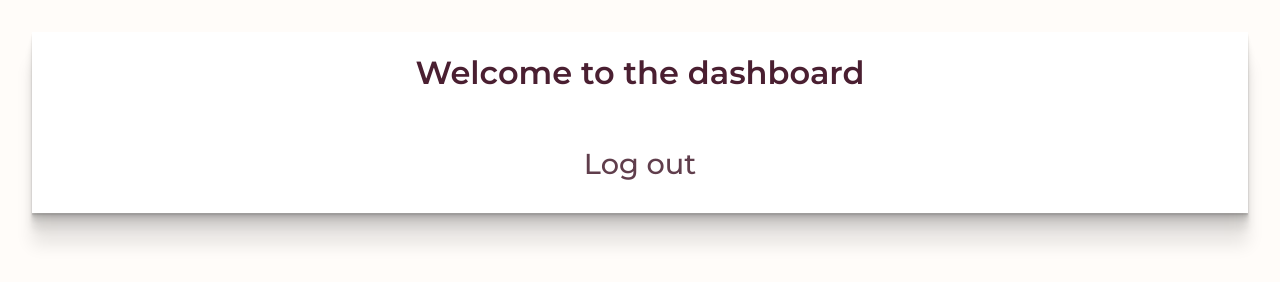
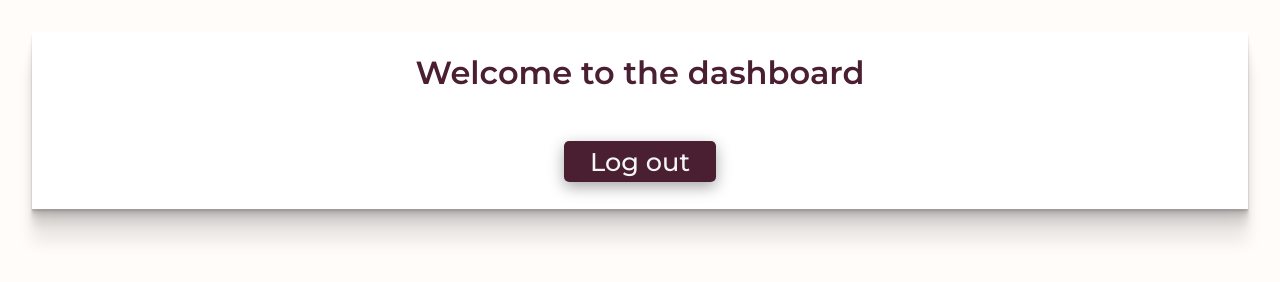
Before and after one commit to GCintia/Login-page, a plain HTML site: page dashboard.html in a window 1280 px wide. Drawn offline with Linux system fonts and the light colour scheme.

Commit message:
Update index.css

```diff
--- a/index.css
+++ b/index.css
@@ -85,3 +85,15 @@ body{
   /*.display-left{
 
   }*/
+  .logout{
+    padding: .2em 1em;
+    background-color: #4a1f31 ;
+    font-size: .8em;
+    color: whitesmoke;
+    border-radius: .2em;
+    box-shadow: rgba(0, 0, 0, 0.35) 0px 5px 15px;
+}
+.logout:hover{
+    background-color: #1d161b;
+
+}
```
